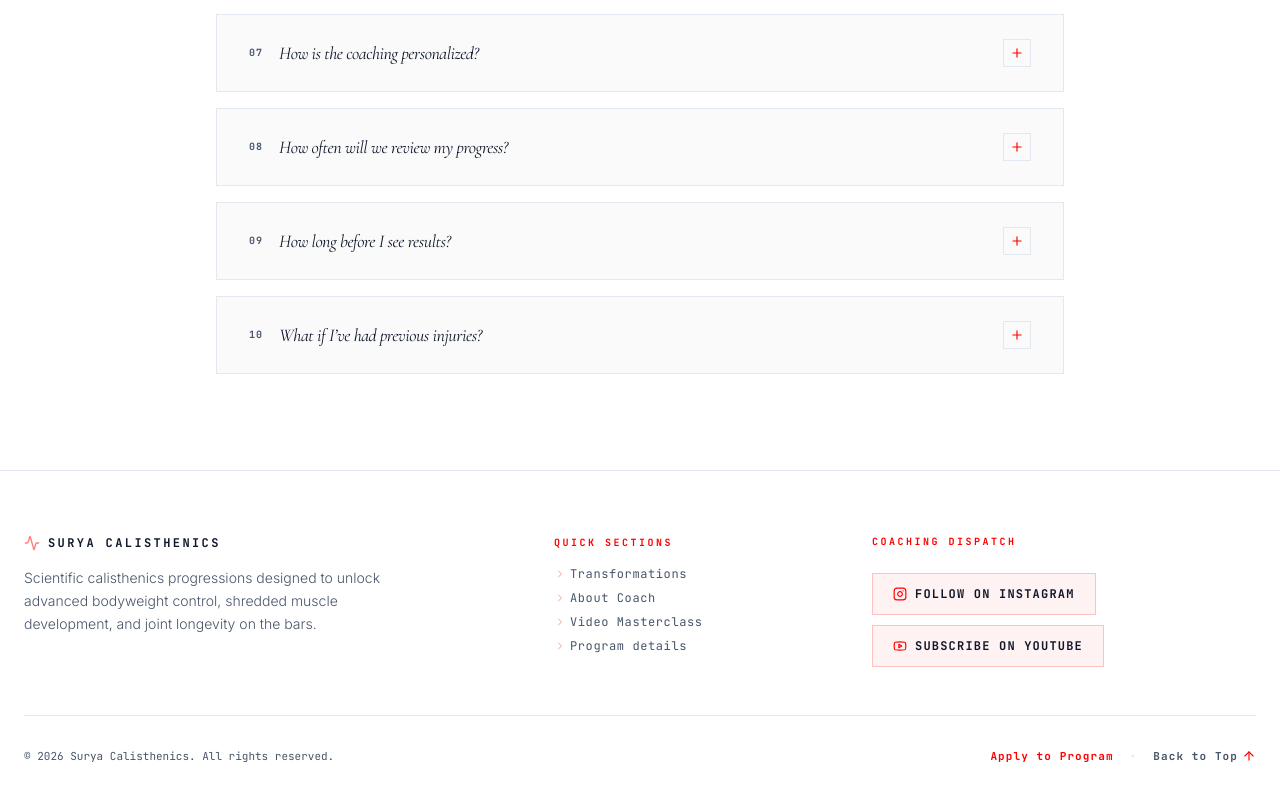
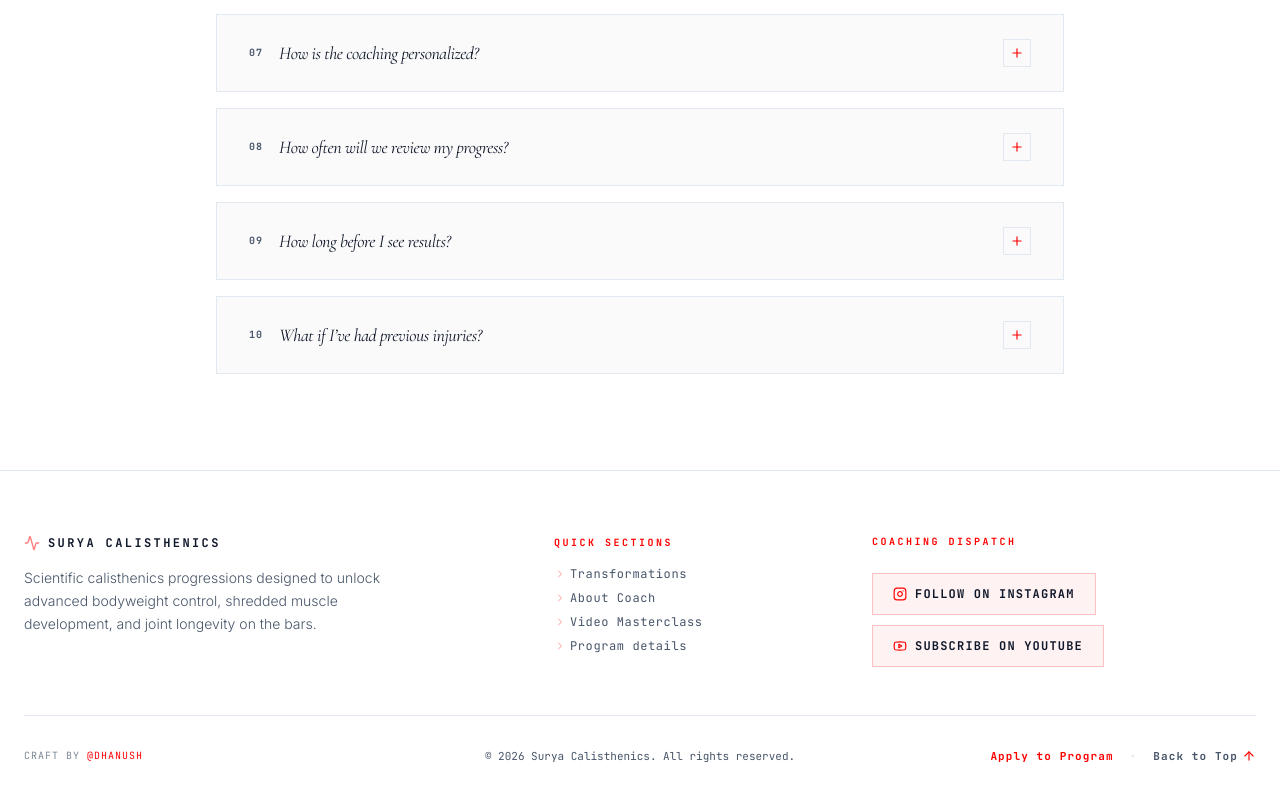
Before and after one commit to Dhanush-sp/Surya-Calisthenics, a React (Vite) app: page / in a window 1280 px wide. Shown: the part 8125-8925 px from the top of the page. Built offline with nearby package versions, Linux system fonts and the light colour scheme.

Commit message:
footer link

```diff
--- a/src/components/Footer.tsx
+++ b/src/components/Footer.tsx
@@ -15,6 +15,8 @@ export default function Footer({ onJoinCtaClick }: FooterProps) {
   const content = {
     instagram_url: 'https://www.instagram.com/surya_calisthenics/',
     youtube_url: 'https://www.youtube.com/@suryacalisthenics',
+    developer_instagram_url: 'https://www.instagram.com/dhanush_webdev/',
+    developer_instagram_handle: '@Dhanush',
     contact_email: 'contact@bodyweightathlete.com',
     contact_phone: '+1 (555) 019-3829',
     copyright: '© 2026 Surya Calisthenics. All rights reserved.',
@@ -121,11 +123,23 @@ export default function Footer({ onJoinCtaClick }: FooterProps) {
 
         </div>
 
-        {/* Bottom Bar: Copyright & Scroll to top */}
-        <div className="flex flex-col sm:flex-row items-center justify-between gap-6 pt-8 text-[11px] font-mono text-brand-muted">
-          <span className="font-light">{content.copyright}</span>
+        {/* Bottom Bar: Craft Credit, Copyright & Actions */}
+        <div className="grid grid-cols-1 lg:grid-cols-[1fr_auto_1fr] items-center gap-5 pt-8 text-[11px] font-mono text-brand-muted">
+          <p className="order-2 lg:order-1 justify-self-center lg:justify-self-start text-[10px] tracking-widest uppercase">
+            <span className="text-brand-muted/70">Craft by </span>
+            <a
+              href={content.developer_instagram_url}
+              target="_blank"
+              rel="noreferrer"
+              className="text-brand-primary hover:text-brand-secondary transition-colors"
+            >
+              {content.developer_instagram_handle}
+            </a>
+          </p>
 
-          <div className="flex items-center gap-4 uppercase tracking-widest">
+          <span className="order-1 lg:order-2 justify-self-center text-center font-light">{content.copyright}</span>
+
+          <div className="order-3 flex items-center justify-center lg:justify-self-end gap-4 uppercase tracking-widest">
             <button
               onClick={onJoinCtaClick}
               className="text-brand-primary hover:text-brand-secondary transition-colors font-bold"
```
